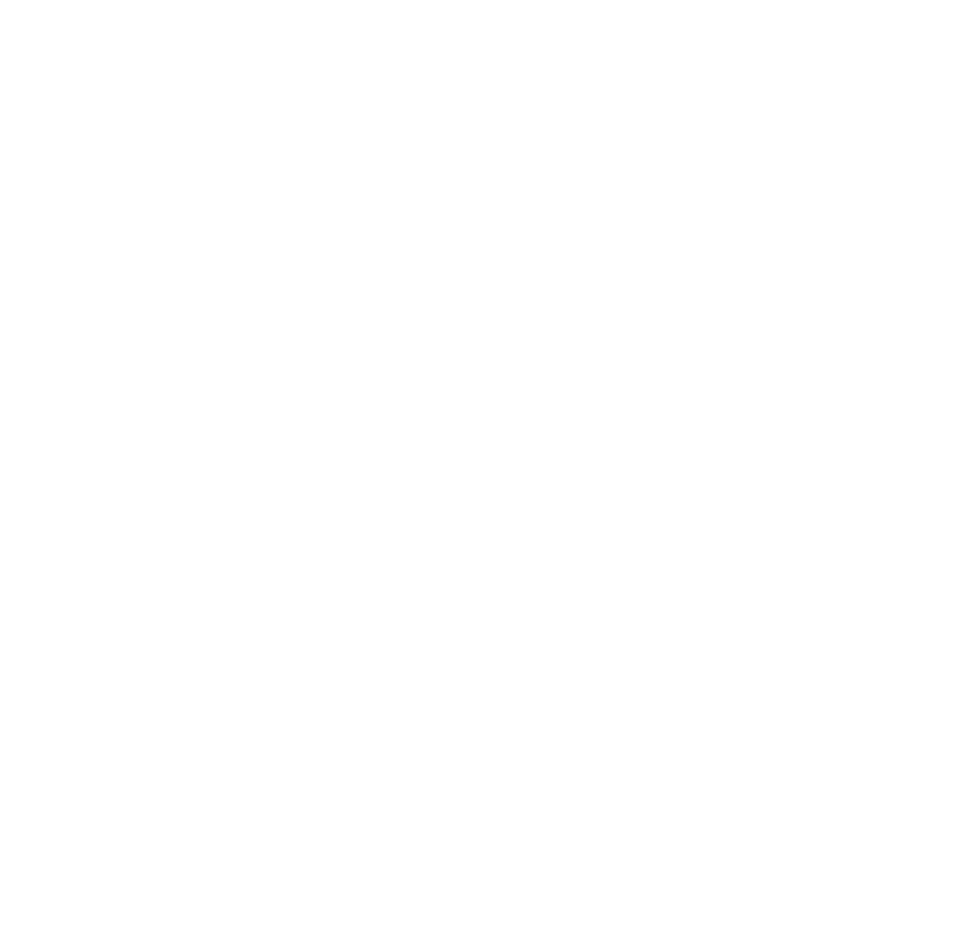
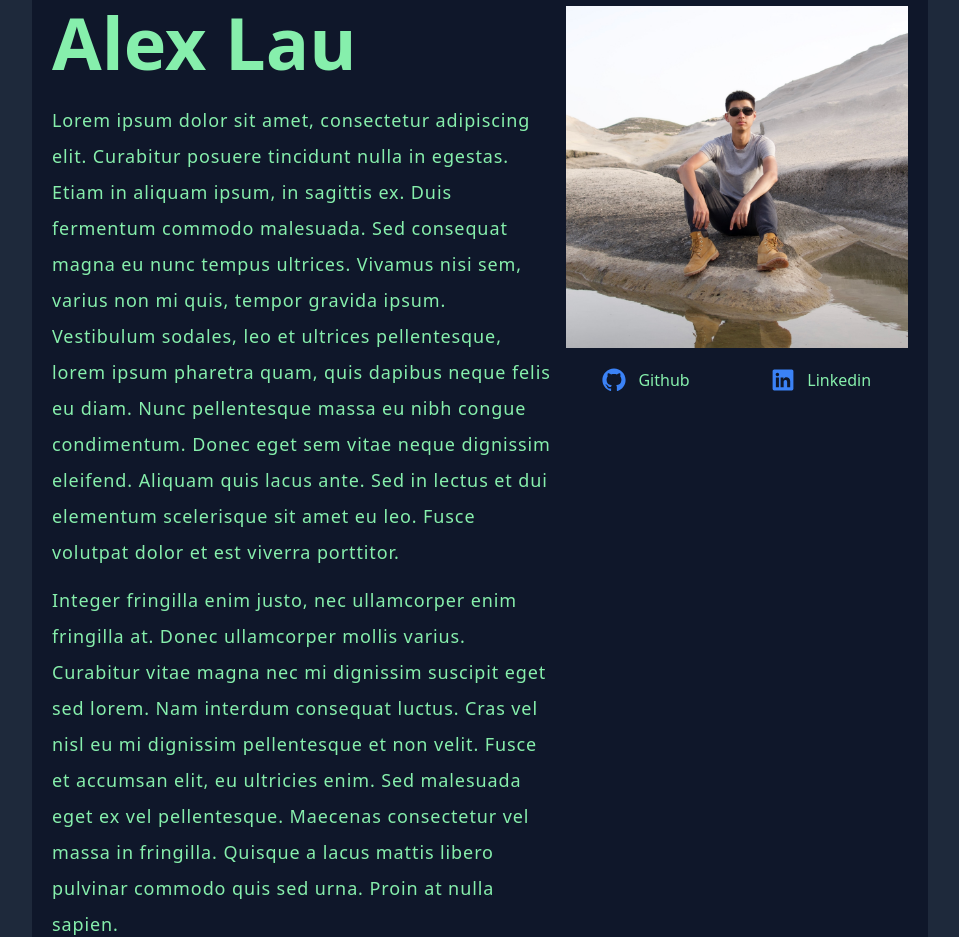
Before and after one commit to ALPHAAAL/my_web, a React (Vite) app: page /about in a window 1280 px wide. Before the commit this address had no page. Shown: the part 98-1035 px from the top of the page, without its empty margins (160-1119 px from the left). Before the commit the page ends 800 px from the top, so only its background shows below. Built offline with nearby package versions, Linux system fonts and the light colour scheme.

Commit message:
About page scaffolding

```diff
--- /dev/null
+++ b/src/components/About/index.tsx
@@ -0,0 +1,31 @@
+import ProfilePic from '../../assets/img/DSC01603.jpeg';
+import SocialRow from '../SocialRow';
+
+export default function About() {
+    return (
+        <div>
+            <div className="flex flex-col-reverse sm:flex-row w-full">
+                <div className='sm:w-[60%] sm:pr-3'>
+                    <h1 className="text-7xl font-bold">Alex Lau</h1>
+                    <p className='mt-6 leading-relaxed sm:leading-loose text-lg tracking-wider'>
+                        <p>
+                            Lorem ipsum dolor sit amet, consectetur adipiscing elit. Curabitur posuere tincidunt nulla in egestas. Etiam in aliquam ipsum, in sagittis ex. Duis fermentum commodo malesuada. Sed consequat magna eu nunc tempus ultrices. Vivamus nisi sem, varius non mi quis, tempor gravida ipsum. Vestibulum sodales, leo et ultrices pellentesque, lorem ipsum pharetra quam, quis dapibus neque felis eu diam. Nunc pellentesque massa eu nibh congue condimentum. Donec eget sem vitae neque dignissim eleifend. Aliquam quis lacus ante. Sed in lectus et dui elementum scelerisque sit amet eu leo. Fusce volutpat dolor et est viverra porttitor.
+                        </p>
+                        <p className='mt-3'>
+                            Integer fringilla enim justo, nec ullamcorper enim fringilla at. Donec ullamcorper mollis varius. Curabitur vitae magna nec mi dignissim suscipit eget sed lorem. Nam interdum consequat luctus. Cras vel nisl eu mi dignissim pellentesque et non velit. Fusce et accumsan elit, eu ultricies enim. Sed malesuada eget ex vel pellentesque. Maecenas consectetur vel massa in fringilla. Quisque a lacus mattis libero pulvinar commodo quis sed urna. Proin at nulla sapien.
+                        </p>
+                        <p className='mt-3'>
+                            Mauris malesuada purus tristique pretium convallis. Mauris rutrum leo vel metus malesuada, et ullamcorper libero vulputate. Maecenas pharetra vitae est non hendrerit. Fusce nec nulla enim. Etiam rutrum sem a neque venenatis tincidunt. Vestibulum sed eros purus. Integer cursus dictum ullamcorper. Maecenas eu metus ut nulla ornare tristique sit amet mollis risus.
+                        </p>
+                    </p>
+                </div>
+                <div className='sm:w-[40%]'>
+                    <img src={ProfilePic} />
+                    <div>
+                        <SocialRow />
+                    </div>
+                </div>
+            </div>
+        </div>
+    )
+}
--- a/src/main.tsx
+++ b/src/main.tsx
@@ -9,6 +9,7 @@
 
 import './index.css'
 import Layout from './components/Layout';
+import About from './components/About';
 
 const router = createBrowserRouter([
   {
@@ -19,6 +20,10 @@
         path: "/",
         element: (<Home />),
       },
+      {
+        path: "/about",
+        element: (<About />),
+      },
     ]
   },
 ]);
```
Also changed, not shown: src/assets/img/DSC01603.jpeg (added).
